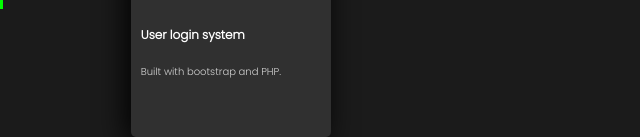
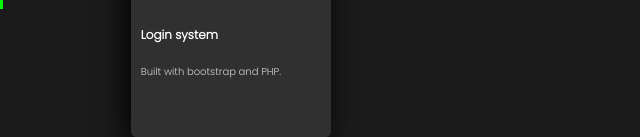
Before and after one commit to Tdev32/portfolio, a plain HTML site: page index.html in a window 1280 px wide. Shown: the part 818-955 px from the top of the page, 0-640 px from the left. Drawn offline with Linux system fonts and the light colour scheme.

Commit message:
Minor text tweak.

```diff
--- a/index.html
+++ b/index.html
@@ -86,7 +86,7 @@
         <a class="site" href="https://tsr-loginsystem.infinityfreeapp.com">
           <div>
             <img src="images/loginsystem.png" alt="">
-            <h6 class="title">User login system</h6>
+            <h6 class="title">Login system</h6>
             <p class="summary">Built with bootstrap and PHP.</p>
           </div>
         </a>
```
